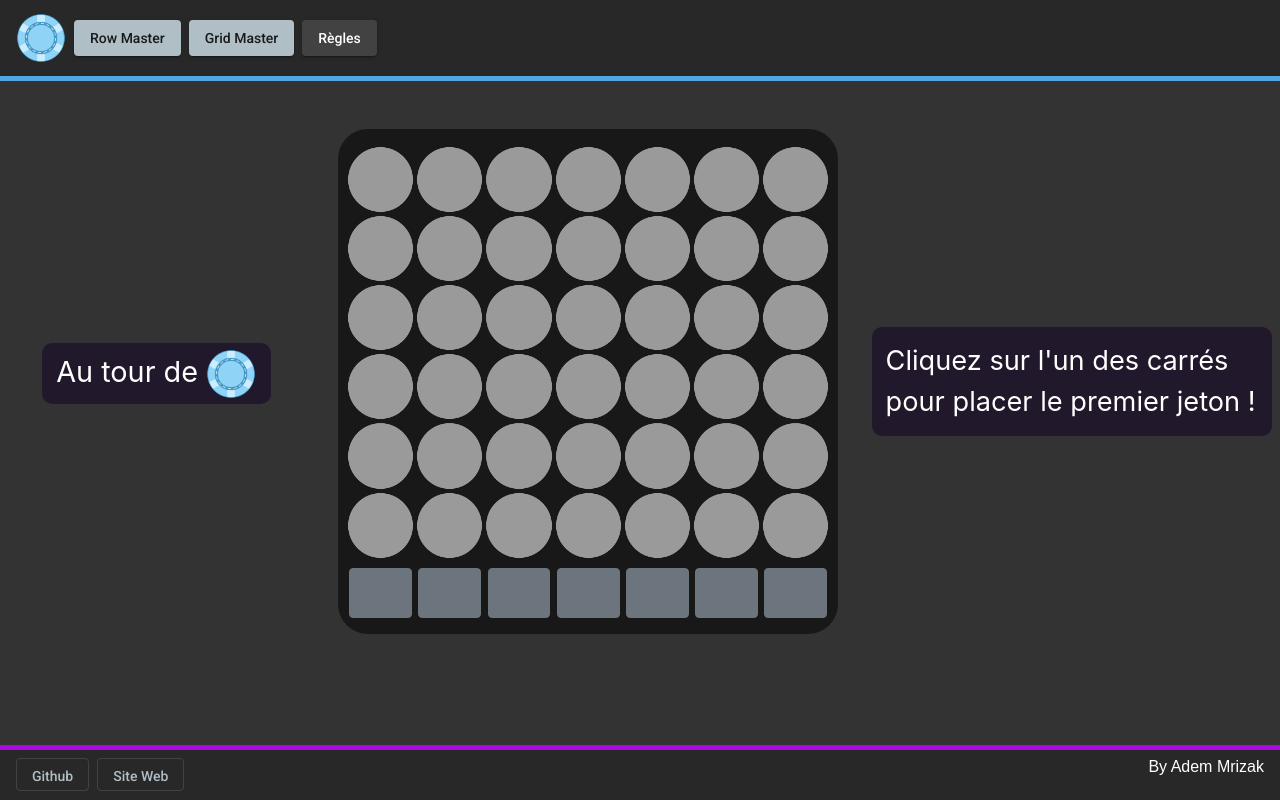
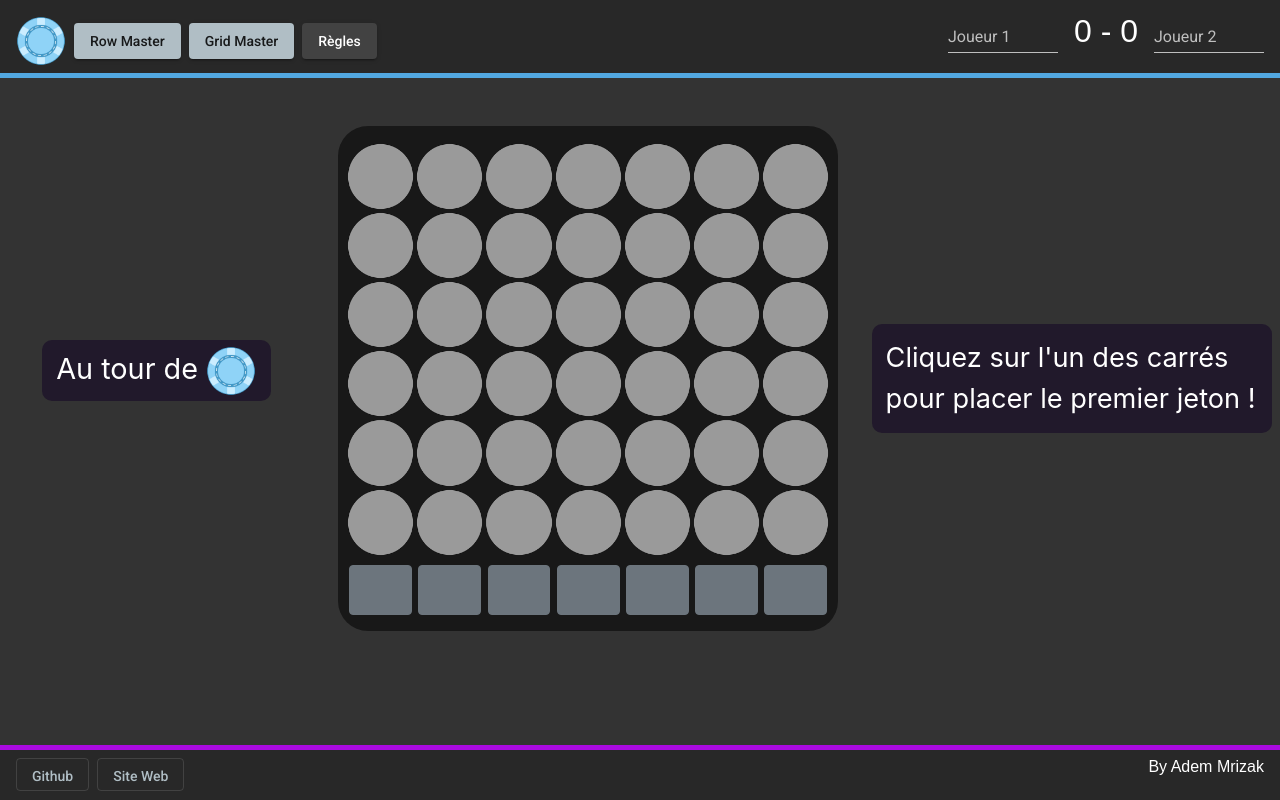
Before and after one commit to adem-m/games-master, an Angular app: page / in a window 1280 px wide. Built offline with nearby package versions, Linux system fonts and the light colour scheme.

Commit message:
new score works

```diff
--- a/src/app/app.component.html
+++ b/src/app/app.component.html
@@ -11,14 +11,26 @@
             <button mat-raised-button color="accent" routerLink="row-master">Row Master</button>
             <button mat-raised-button color="accent" routerLink="grid-master">Grid Master</button>
             <button mat-raised-button (click)="openRules(index)">Règles</button>
+            <div class="spacer"></div>
+            <div class="scoreBox">
+            <mat-form-field appearance="legacy">
+                <mat-label>Joueur 1</mat-label>
+                <input matInput>
+            </mat-form-field>
+            <span class="score">{{ getScore1() }} - {{ getScore2() }}</span>
+            <mat-form-field appearance="legacy">
+                <mat-label>Joueur 2</mat-label>
+                <input matInput>
+            </mat-form-field>
+            </div>
         </nav>
         <div class="topline"></div>
     </header>
 
     <body>
-        <div class="rules">
-            <div class="rulesBg" (click)="closeRules()" [@fade]="rules ? 'visible' : 'invisible'"></div>
-            <div class="rulesPopup" [@fade]="rules ? 'visible' : 'invisible'">
+        <div @fade *ngIf="rules" class="rules">
+            <div class="rulesBg" (click)="closeRules()"></div>
+            <div class="rulesPopup">
                 <div class="rulesPopupHeader">
                     <h2>Règles</h2>
                     <div class="spacer"></div>
--- a/src/app/app.component.scss
+++ b/src/app/app.component.scss
@@ -4,11 +4,19 @@ html
 }
 .navbar {
     background-color: rgb(40, 40, 40);
-    height: fit-content;
+    padding-bottom: 0;
 }
 .navbar button, a
 {
     margin-right: 8px;
+}
+mat-form-field
+{
+    width: 110px;
+}
+input
+{
+    color: white;
 }
 .spacer {
     flex-grow: 1;
@@ -19,6 +27,17 @@ html
     padding: 0.5em;
     border-radius: 5px;
 }
+.scoreBox
+{
+    max-width: 95%;
+    margin: auto;
+}
+.score
+{
+    margin: 0 0.5em;
+    color: white;
+    font-size: 2em;
+}
 .topline {
     height: 0.3em;
     background-color: rgb(82, 168, 225);
@@ -27,7 +46,7 @@ body {
     color: white;
 }
 .base {
-    min-height: calc(100vh - 8.5em);
+    min-height: calc(100vh - 8.3em);
     height: fit-content;
     background-color: rgb(51, 51, 51);
     padding-bottom: 1em;
--- a/src/app/app.component.ts
+++ b/src/app/app.component.ts
@@ -1,5 +1,6 @@
 import { Component } from '@angular/core';
 import { trigger, state, style, animate, transition } from '@angular/animations';
+import { ScoresService } from '../app/services/scores.service';
 
 @Component({
   selector: 'app-root',
@@ -7,18 +8,13 @@ import { trigger, state, style, animate, transition } from '@angular/animations'
   styleUrls: ['./app.component.scss'],
   animations: [
     trigger('fade', [
-      state('visible', style({
-      })),
-      state('invisible', style({
-        opacity: 0,
-        height: 0
-      })),
-      transition('visible => invisible', [
-        animate('0.3s')
+      transition(':enter', [
+        style({ opacity: 0 }),
+        animate('300ms', style({ opacity: 1 })),
       ]),
-      transition('invisible => visible', [
-        animate('0.3s')
-      ]),
+      transition(':leave', [
+        animate('300ms', style({ opacity: 0 }))
+      ])
     ]),
   ]
 })
@@ -27,13 +23,21 @@ export class AppComponent {
   rules = false;
   isActive = false;
   index = 0;
-  chaine;
 
-  openRules(i) {
+  constructor(private service: ScoresService) {
+  }
+
+  openRules(i: number) {
     this.index = i;
     this.rules = true;
   }
   closeRules() {
     this.rules = !this.rules;
   }
+  getScore1() {
+    return this.service.j1Score;
+  }
+  getScore2() {
+    return this.service.j2Score;
+  }
 }
--- a/src/app/grid/grid.component.ts
+++ b/src/app/grid/grid.component.ts
@@ -1,6 +1,7 @@
 import { Component, OnInit } from '@angular/core';
 import { trigger, state, style, animate, transition } from '@angular/animations';
-import { Observable, interval, Subscription } from 'rxjs';
+import { interval, Subscription } from 'rxjs';
+import { ScoresService } from '../services/scores.service';
 
 @Component({
   selector: 'app-grid',
@@ -50,8 +51,7 @@ export class GridComponent implements OnInit {
   counterSubscription: Subscription = null;
   winnerName;
 
-
-  constructor() {
+  constructor(private service: ScoresService) {
     this.initialisation();
     this.playerToken[0] = 'assets/blueToken.png';
     this.playerToken[1] = 'assets/purpleToken.png';
@@ -61,7 +61,7 @@ export class GridComponent implements OnInit {
   }
   ngOnInit(): void {
   }
-  ngOnDestroy() {
+  OnDestroy() {
     if (this.counterSubscription !== null) {
       this.counterSubscription.unsubscribe();
     }
@@ -95,7 +95,7 @@ export class GridComponent implements OnInit {
     }
   }
   winCheck() {
-    for (let c = 0; c < 7; c++) { //column check
+    for (let c = 0; c < 7; c++) { // column check
       for (let r = 0; r < 3; r++) {
         if (this.gridContent[c][r][0] !== this.init &&
           this.gridContent[c][r][0] === this.gridContent[c][r + 1][0] &&
@@ -107,7 +107,7 @@ export class GridComponent implements OnInit {
         }
       }
     }
-    for (let c = 0; c < 4; c++) { //row check
+    for (let c = 0; c < 4; c++) { // row check
       for (let r = 0; r < 6; r++) {
         if (this.gridContent[c][r][0] !== this.init &&
           this.gridContent[c][r][0] === this.gridContent[c + 1][r][0] &&
@@ -143,7 +143,11 @@ export class GridComponent implements OnInit {
         }
       }
     }
-
+    if (this.winnerName === this.playerToken[0]) {
+      this.service.j1ScoreUpdate();
+    } else if (this.winnerName === this.playerToken[1]) {
+      this.service.j2ScoreUpdate();
+    }
     let check = true;
     for (let i = 0; i < 7; i++) {
       if (this.gridContent[i][0][0] === this.init) {
@@ -158,6 +162,7 @@ export class GridComponent implements OnInit {
     this.initialisation();
     this.draw = false;
     this.thereIsAWinner = false;
+    this.winnerName = '';
   }
   onMouseOver(index) {
     this.buttons[index] = 'assets/arrow.svg';
--- a/src/app/grille/grille.component.ts
+++ b/src/app/grille/grille.component.ts
@@ -1,5 +1,6 @@
 import { Component, OnInit, Input, Output, EventEmitter } from '@angular/core';
 import { trigger, state, style, animate, transition } from '@angular/animations';
+import { ScoresService } from '../services/scores.service';
 
 @Component({
   selector: 'app-grille',
@@ -30,16 +31,11 @@ export class GrilleComponent implements OnInit {
   draw = false;
   endText: string;
   lastIndex = -1;
-  xScore = 0;
-  oScore = 0;
 
   @Input() xName: string;
   @Input() oName: string;
 
-  @Output() xScoreUpdate = new EventEmitter<number>();
-  @Output() oScoreUpdate = new EventEmitter<number>();
-
-  constructor() {
+  constructor(private service: ScoresService) {
   }
 
   ngOnInit(): void {
@@ -90,11 +86,10 @@ export class GrilleComponent implements OnInit {
     if (this.ended) {
       this.endText = 'Bien joué ';
       if (this.signes.get(this.lastIndex) === 'assets/img/oIcon.png') {
-        this.oScore++;
+        this.service.j2ScoreUpdate();
       } else if (this.signes.get(this.lastIndex) === 'assets/img/xIcon.png') {
-        this.xScore++;
+        this.service.j1ScoreUpdate();
       }
-      this.sendScores();
     }
     let j = 0;
     for (let i = 0; i < 9; i++) {
@@ -137,8 +132,4 @@ export class GrilleComponent implements OnInit {
       }
     }
   }
-  sendScores() {
-    this.xScoreUpdate.emit(this.xScore);
-    this.oScoreUpdate.emit(this.oScore);
-  }
 }
--- a/src/app/morpion/morpion.component.ts
+++ b/src/app/morpion/morpion.component.ts
@@ -1,4 +1,4 @@
-import { Component, OnInit } from '@angular/core';
+import { Component, OnInit, Output, EventEmitter } from '@angular/core';
 
 @Component({
   selector: 'app-morpion',
@@ -12,8 +12,8 @@ export class MorpionComponent implements OnInit {
   xName: string;
   oName: string;
 
-  xScore: number = 0;
-  oScore: number = 0;
+  xScore = 0;
+  oScore = 0;
 
   constructor() {
   }
--- /dev/null
+++ b/src/app/services/scores.service.ts
@@ -0,0 +1,11 @@
+export class ScoresService {
+    j1Score = 0;
+    j2Score = 0;
+
+    j1ScoreUpdate() {
+        this.j1Score++;
+    }
+    j2ScoreUpdate() {
+        this.j2Score++;
+    }
+}
```
Also changed, not shown: src/app/app.module.ts (+10 -1 lines).
